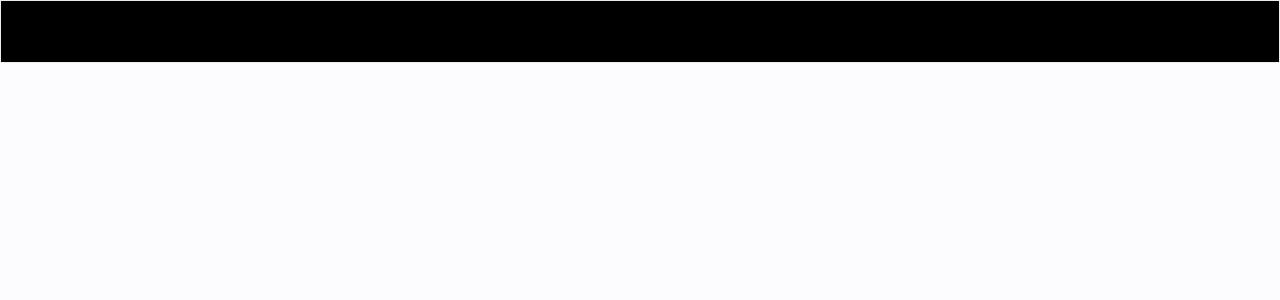
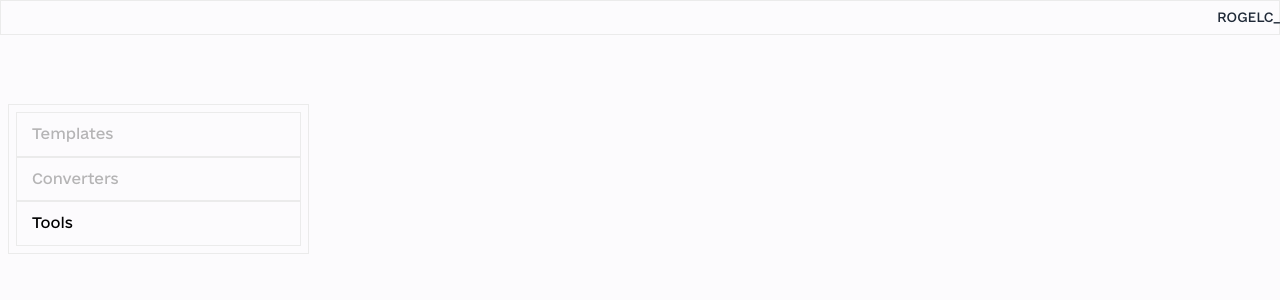
Before and after one commit to rogelcristobal/digiDirect, a React (Create React App) app: page /#/tools in a window 1280 px wide. Before the commit this address led to /#/. Shown: the top 300 px of the page. Built offline with nearby package versions, Linux system fonts and the light colour scheme; a web font is replaced by a local one.

Commit message:
added a context for scrollable element && continued redesign

```diff
--- a/src/App.jsx
+++ b/src/App.jsx
@@ -13,18 +13,14 @@ import { QueryClient, QueryClientProvider } from "@tanstack/react-query";
 // components
 import Navbar from "./components/Navbar";
 import { useLocation } from "react-router-dom";
-import {
-  useEffect,
-  useRef,
-  useContext,
-  lazy,
-  Suspense,
-
-} from "react";
+import { useEffect, useRef, useContext, lazy, Suspense } from "react";
 import ScrollTopWidget from "./components/ScrollTopWidget";
 import NavScrollContext from "./context/NavScrollContext";
 import useMousePosition from "./hooks/useMousePosition";
 import LoadingFallback from "./components/LoadingFallback";
+import {PageScrollableProvider} from "./context/PageScrollableContext";
+import PageScrollableContext from "./context/PageScrollableContext";
+
 const Templates = lazy(() => import("./pages/Templates"));
 const Converter = lazy(() => import("./pages/Converter"));
 const Dashboard = lazy(() => import("./pages/Dashboard"));
@@ -45,7 +41,10 @@ const App = () => {
       <HashRouter>
         <StyledEngineProvider injectFirst>
           <ThemeProvider theme={theme}>
-              <Main />
+           <PageScrollableProvider>
+
+            <Main />
+           </PageScrollableProvider>
           </ThemeProvider>
         </StyledEngineProvider>
       </HashRouter>
@@ -53,11 +52,10 @@ const App = () => {
   );
 };
 const Main = () => {
-
   const { handleScroll, scrollPosition } = useContext(NavScrollContext);
   const scrollRef = useRef(null);
   const { pathname } = useLocation();
-
+  const {setScrolRefState} = useContext(PageScrollableContext)
   // this code will run every page changes to scroll to top immediately
   useEffect(() => {
     scrollRef.current.scrollTo({
@@ -69,8 +67,11 @@ const Main = () => {
 
   // this code  will get the scrolling position of element
   useEffect(() => {
+
     handleScroll(scrollRef);
+    setScrolRefState(scrollRef)
   }, [scrollPosition]);
+
 
 
   return (
@@ -79,11 +80,11 @@ const Main = () => {
       <Route
         path="/*"
         element={
-          <Box className="h-screen w-full text-gray-800 text-black  box-border flex  flex-col items-center justify-start bg-[#fcfbfd] ">
+          <Box className="h-screen w-full text-gray-800 text-black  box-border flex   items-center justify-start bg-[#fcfbfd] ">
             {/* navbar */}
 
-
             <Navbar></Navbar>
+            <SideBar></SideBar>
             {/* content */}
             <Box className="h-full w-full  pt-0 box-border flex flex-col items-center justify-start">
               <Box
@@ -93,9 +94,8 @@ const Main = () => {
                 {/* element that scrolling */}
                 <Box
                   ref={scrollRef}
-                  className="h-full scroll-smooth overflow-x-hidden w-full  flex  items-start justify-center box-border "
+                  className="h-full scroll-smooth overflow-x-hidden w-full  flex  items-start justify-center box-border scrollbar-hide "
                 >
-
                   <Suspense fallback={<LoadingFallback />}>
                     <Routes>
                       <Route index element={<Dashboard />} />
@@ -112,7 +112,6 @@ const Main = () => {
           </Box>
         }
       ></Route>
-
     </Routes>
   );
 };
--- a/src/components/ArticleBlock.jsx
+++ b/src/components/ArticleBlock.jsx
@@ -46,7 +46,7 @@ const ArticleBlock = ({ article, children, titleFontSize, view,}) => {
         </Alert>
       </Snackbar>
 
-      <Box className={`w-full border-thiner  ${children ? "py-8 px-8" : null}`} ref={view}>
+      <Box className={`w-full border-thiner  ${children ? "py-8 px-0" : null}`} ref={view}>
         <Box component="article" className="w-full box-border space-y-6 ">
           <TextContent
             // category={article?.category}
@@ -62,7 +62,7 @@ const ArticleBlock = ({ article, children, titleFontSize, view,}) => {
             subTitle={
               <Typography
                 variant="subtitle1"
-                className={`text-neutral-600 font-ukraine-light  text-[1rem] `}
+                className={`text-neutral-400/80 font-ukraine-regular  text-[1rem] `}
               >
                 {article.content}
               </Typography>
--- a/src/components/LinkBtn.jsx
+++ b/src/components/LinkBtn.jsx
@@ -11,14 +11,19 @@ import {
 import { useState } from "react";
 import { useLocation } from "react-router-dom";
 import { BiCaretRight, BiCaretDown } from "react-icons/bi";
-const LinkBtn = ({ children, initialState, title,path ,scrollRef}) => {
+
+  import { useContext } from "react";
+  import PageScrollableContext from "../context/PageScrollableContext";
+const LinkBtn = ({ children, initialState, title,path ,sx,navigationBtn}) => {
   const [isOpen, setState] = useState(initialState);
+
+  const {scrollRefState} = useContext(PageScrollableContext)
   const {pathname} = useLocation()
   const navigate = useNavigate()
   const handleClick = () => {
-    setState(true);
-    navigate(path)
-    scrollRef?.current.scrollTo(0,0)
+      setState(true)
+      navigate(path)
+      scrollRefState?.current.scrollTo(0,0)
   };
   useEffect(() => {
     if(pathname !== path){
@@ -34,8 +39,8 @@ const LinkBtn = ({ children, initialState, title,path ,scrollRef}) => {
         disableTouchRipple
         onClick={handleClick}
         className={`flex  justify-between
-          ${pathname === path? 'text-black': 'text-gray-400/70'}
-            items-center  box-border  py-3 bg-inherit  w-full px-4 transition-all duration-300 ease-in-out space-x-2 `}
+          ${navigationBtn?(pathname === path? 'text-black': 'text-neutral-400/80 '):('text-black')}
+            items-center  box-border  py-3 bg-inherit border-thiner w-full px-4 transition-all duration-300 ease-in-out space-x-2 ${sx}`}
       >
 
 
@@ -43,7 +48,7 @@ const LinkBtn = ({ children, initialState, title,path ,scrollRef}) => {
         <Box className="flex h-full w-full justify-start">
           <Typography
             variant="body2"
-            className=" text-[0.875rem]  font-ukraine-regular capitalize"
+            className=" text-[0.9rem]  font-ukraine-regular capitalize"
           >
             {title}
           </Typography>
@@ -63,8 +68,8 @@ const LinkBtn = ({ children, initialState, title,path ,scrollRef}) => {
 
       {/* children */}
       {children ? (
-        <Collapse in={isOpen} timeout="auto" unmountOnExit className="w-full ">
-          <List component="div" className=" py-0  ">
+        <Collapse in={isOpen} timeout="auto" unmountOnExit className="w-full box-border">
+          <List component="div" className="px-0 py-0  box-border">
             {children}
           </List>
         </Collapse>
--- a/src/components/Navbar.jsx
+++ b/src/components/Navbar.jsx
@@ -1,31 +1,25 @@
-import React from "react";
-import { HiOutlineMoon } from "react-icons/hi";
-import { AiOutlineUser } from "react-icons/ai";
-import { FiGithub } from "react-icons/fi";
-import { Link } from "react-router-dom";
-import { Box, Button, Typography } from "@mui/material";
-import { useContext } from "react";
+import { Box, Typography } from "@mui/material";
+import TextContent from "./TextContent";
 // import NavScrollContext from "../context/ScrollContext";
 import DigiLogoInJs from "./DigiLogoInJs";
-import { NavLink } from "react-router-dom";
-import ListItemBtnComponent from "./ListItemBtnComponent";
-import IconButton from "@mui/material/IconButton";
+
 const Navbar = () => {
   // const { scrollPosition } = useContext(NavScrollContext);
   // console.log('scroll state change')
   return (
+    <Box
+      component="nav"
+      className={`  h-fit py-2 border-thiner bg-transparent fixed top-0 right-0 transition-all duration-300 ease-in-out  z-30 w-full  box-border
+    `}
+    >
+      <div
+        className={`box-border container    h-full  flex items-center justify-end    transition-all ease-in-out duration-500 `}
+      >
+        <TextContent title={
+          <Typography variant="body1" className="font-ukraine-regular text-[0.8rem]">ROGELC_</Typography>
+        }></TextContent>
 
 
-    <Box
-      component="nav"
-      className={`  h-[4.3rem] border-thiner  bg-black transition-all duration-300 ease-in-out px-6 z-30 w-full  box-border
-    `}
-    >
-
-
-      <div
-        className={`w-[calc(100%-12rem)] box-border     h-full  flex items-center justify-end   px-8 transition-all ease-in-out duration-500 `}
-      >
         {/* <Box className="flex items-center justify-end pr-20 space-x-3 box-border  w-full">
           {[
             { title: "templates", path: "/templates" },
@@ -43,8 +37,8 @@ const Navbar = () => {
         </Box> */}
 
         {/* rightside box icons */}
-        <Box className="flex items-center  justify-around space-x-4 box-border">
-          {/* <IconButton
+        {/*<Box className="flex items-center  justify-around space-x-4 box-border">
+           <IconButton
             size="small"
             className="p-2  cursor-pointer  text-gray-600 hover:text-[#3180e2]   transition-all dration-300 ease-in-out text-[0.985rem] "
           >
@@ -73,8 +67,8 @@ const Navbar = () => {
           >
             <Typography variant="overline" className="text-xs capitalize p-0 m-0">sign in</Typography>
 
-          </Button> */}
-        </Box>
+          </Button>
+        </Box>*/}
       </div>
     </Box>
   );
--- a/src/components/SideBar.jsx
+++ b/src/components/SideBar.jsx
@@ -10,13 +10,11 @@
   // components
   // icon
 
-  const SideBar = ({scrollRef}) => {
-    const navigate = useNavigate();
-    const { pathname } = useLocation();
+  const SideBar = () => {
+
     const { templateSections, pageCategoryRef } = useContext(
       TemplateSectionContext
     );
-
     const handleViewSection = async (id) => {
       await pageCategoryRef?.current[id].scrollIntoView({
         behavior: "smooth",
@@ -25,9 +23,9 @@
     };
 
     return (
-      <Box className="px-2  w-[22rem] z-30 h-full bg-[#ffffff] sticky top-0  box-border  flex flex-col justify-start pb-8 pt-12  items-center overflow-y-auto">
+      <Box className="px-2  w-[26rem] z-20 h-full bg-[#fcfbfd] sticky top-0  box-border  flex flex-col justify-start pb-8 pt-12  items-center overflow-y-auto">
         <Box
-          className="h-fit w-full  mt-14 box-border py-2   flex flex-col items-end justify-start   space-y-0
+          className="h-fit w-full  mt-14 box-border py-2 px-2 border-thiner  flex flex-col items-end justify-start   space-y-0
 
           "
         >
@@ -41,7 +39,7 @@
             { title: "tools", path: "/tools" },
           ].map((item, idx) => (
             <LinkBtn
-              scrollRef={scrollRef}
+              navigationBtn
               key={idx}
               title={item.title}
               initialState={item?.child?.state}
@@ -54,8 +52,8 @@
                   onClick={() => {
                     handleViewSection(id);
                   }}
-                  className={` text-[0.875rem] relative box-border   px-6 font-ukraine-regular py-1.5 cursor-pointer transition-all duration-500 ease-in-out flex items-center justify-start w-full  whitespace-nowrap
-                    ${childItem?.isInView ? "text-black " : "text-neutral-400/70 "}
+                  className={` text-[0.9rem] relative box-border   pl-8 font-ukraine-regular py-1.5 cursor-pointer transition-all duration-500 ease-in-out flex items-center justify-start w-full  whitespace-nowrap
+                    ${childItem?.isInView ? "text-black " : "text-neutral-400/80 "}
                     `}
                 >
                   {/* <div className={`${childItem?.isInView? 'bg-[#3b72ff]':'bg-gray-200/70'} h-full w-[0.275rem] absolute top-0 left-0 rounded-r-lg`}></div> */}
--- a/src/components/TextContent.jsx
+++ b/src/components/TextContent.jsx
@@ -6,14 +6,14 @@ const TextContent = ({ category, title, subTitle,sx }) => {
       <Box className={` normal-case box-border  ${sx}`}>
        {category? <Typography
           variant="body1"
-          className="font-ukraine-light text-[0.8rem] relative text-neutral-400/70 capitalize	 mb-0"
+          className="font-ukraine-light text-[0.8rem] relative text-neutral-400/70 capitalize	 "
         >
           {category}
         </Typography>:null}
 
         {title}
 
-       {subTitle? <Box className=" mt-3 max-w-[80%] ">{subTitle}</Box>:null}
+       {subTitle? <Box className="  max-w-[80%] ">{subTitle}</Box>:null}
       </Box>
     );
 
--- /dev/null
+++ b/src/context/PageScrollableContext.js
@@ -0,0 +1,15 @@
+import {createContext ,useState} from 'react'
+
+const PageScrollableContext  = createContext()
+
+
+export const PageScrollableProvider = ({children}) => {
+ const [scrollRefState,setScrolRefState] = useState(null)
+  return (
+    <PageScrollableContext.Provider value={{scrollRefState,setScrolRefState}}>
+      {children}
+    </PageScrollableContext.Provider>
+  );
+}
+
+export default PageScrollableContext;
--- a/src/index.css
+++ b/src/index.css
@@ -60,6 +60,10 @@
   }
 }
 @font-face {
+  font-family: "ukraine-thin";
+  src: url("./fonts/eUkraineThin.otf");
+}
+@font-face {
   font-family: "ukraine-light";
   src: url("./fonts/eUkraineLight.otf");
 }
@@ -69,7 +73,7 @@
 }
 
 @font-face {
-  font-family: "ukraine-md";
+  font-family: "ukraine-medium";
   src: url("./fonts/eUkraineMedium.otf");
 }
 @font-face {
--- a/tailwind.config.js
+++ b/tailwind.config.js
@@ -8,8 +8,9 @@ module.exports = {
     extend: {},
     fontFamily: {
       "ukraine-light":["ukraine-light","sans-serif"],
+       "ukraine-thin":["ukraine-thin","sans-serif"],
       "ukraine-regular":["ukraine-regular","sans-serif"],
-      "ukraine-md":["ukraine-medium","sans-serif"],
+      "ukraine-medium":["ukraine-medium","sans-serif"],
       "ukraine-bold":["ukraine-bold","sans-serif"],
 
       poppins: ["Poppins", "sans-serif"],
```
Also changed, not shown: src/context/TemplateSectionContext.js (+5 -5 lines), src/pages/Templates.jsx (+22 -12 lines).
